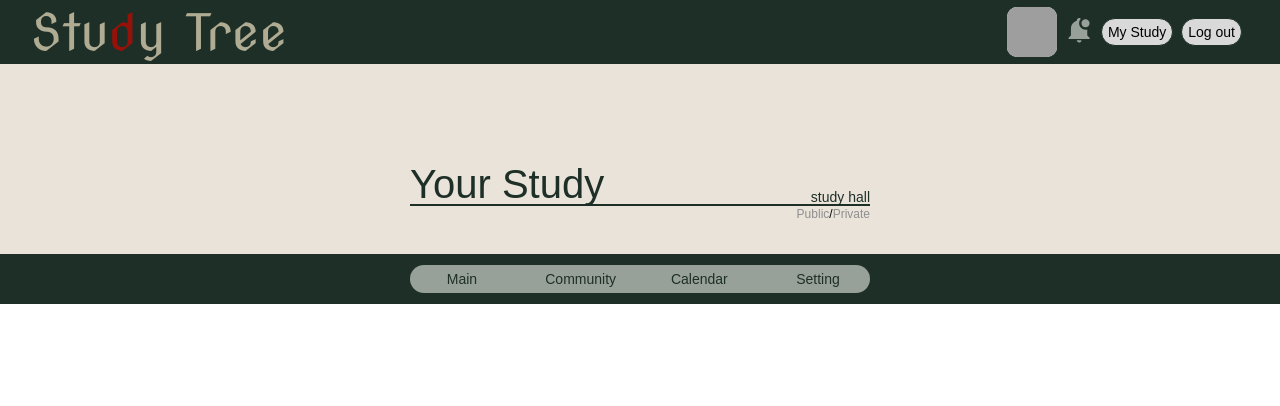
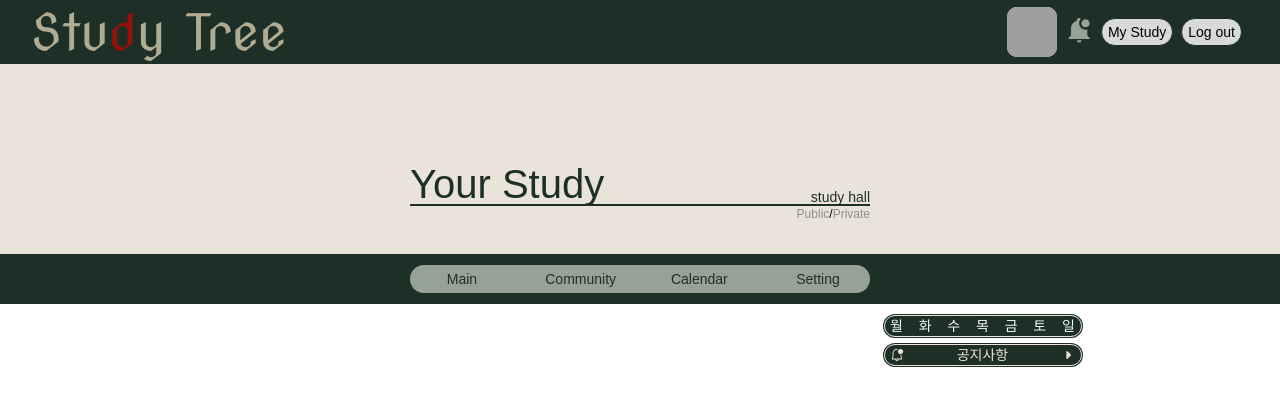
Before and after one commit to codestates-seb/seb41_main_022, a React (Create React App) app in the folder client/: page /study-hall in a window 1280 px wide. Shown: the top 406 px of the page. Built offline with nearby package versions, Linux system fonts and the light colour scheme; grey boxes are pictures that could not be loaded; a web font is replaced by a local one.

Commit message:
feat #39 : 스터디홀 우측 nav 뷰 구현

```diff
--- /dev/null
+++ b/client/src/components/StudyHallPage/StudyHallMain.tsx
@@ -0,0 +1,4 @@
+const StudyHallMain = () => {
+  return <div></div>;
+};
+export default StudyHallMain;
--- /dev/null
+++ b/client/src/components/StudyHallPage/StudyHallRightNav.tsx
@@ -0,0 +1,70 @@
+import styled from "styled-components";
+import WeekBar from "../WeekBar";
+import { FaCaretRight } from "react-icons/fa";
+import { VscBellDot } from "react-icons/vsc";
+//반드시 detail component(main, community, calendar, setting)를 부모로 받아야 합니다
+const StudyHallRightNav = () => {
+  return (
+    <Margin20>
+      <WeekBar />
+      <Notice>
+        <div className="wrapper">
+          <div>
+            <VscBellDot />
+          </div>
+          <div>공지사항</div>
+          <TopNavHover>
+            <FaCaretRight />
+          </TopNavHover>
+        </div>
+      </Notice>
+    </Margin20>
+  );
+};
+export default StudyHallRightNav;
+// content의 width와 nav width의 합에 25px만큼 마진
+const Margin20 = styled.main`
+  margin-top: 122px;
+  position: fixed;
+  margin-left: 685px;
+  * {
+    font-family: "mainB", Arial;
+    font-size: 12px;
+  }
+`;
+const Notice = styled.div`
+  margin-top: 5px;
+  width: 198px;
+  background-color: var(--green);
+  border-radius: var(--radius-30);
+  padding: 1px;
+  .wrapper {
+    border: 1px solid var(--beige-00);
+    border-radius: var(--radius-30);
+    display: flex;
+    align-items: center;
+    justify-content: space-between;
+    padding: 0 2px;
+  }
+  div {
+    color: var(--beige-00);
+    display: flex;
+    align-items: center;
+    padding: 3px;
+  }
+`;
+const TopNavHover = styled.div`
+  display: flex;
+  justify-content: center;
+  align-items: center;
+  background-color: var(--green);
+  border-radius: var(--radius-30);
+  margin: 1px;
+  width: 12px;
+  height: 12px;
+  color: var(--gray-00);
+  :hover {
+    background-color: var(--beige-00);
+    color: var(--green);
+  }
+`;
--- a/client/src/components/StudyHallPage/StudyHallTopNav.tsx
+++ b/client/src/components/StudyHallPage/StudyHallTopNav.tsx
@@ -1,4 +1,5 @@
 import styled from "styled-components";
+import StudyHallRightNav from "./StudyHallRightNav";
 
 const StudyHallTopNav = () => {
   return (
@@ -9,6 +10,7 @@ const StudyHallTopNav = () => {
         <div>Calendar</div>
         <div>Setting</div>
       </Nav>
+      <StudyHallRightNav />
     </TopNavWrapper>
   );
 };
@@ -28,7 +30,6 @@ const Nav = styled.nav`
   background-color: var(--mopo-00);
   width: 460px;
   height: 28px;
-  margin: 0 auto;
   border-radius: var(--radius-30);
   display: flex;
   flex-direction: row;
--- a/client/src/components/WeekBar.tsx
+++ b/client/src/components/WeekBar.tsx
@@ -19,35 +19,35 @@ const WeekBar = () => {
 export default WeekBar;
 
 const WeekWrapper = styled.main`
-  width: 200px;
+  max-width: 198px;
   background-color: var(--green);
   border-radius: var(--radius-30);
-
+  padding: 1px;
   * {
-    font-size: 15px;
+    font-size: 12px;
   }
-
   > .border {
-    margin: 1px;
     border: 1px solid var(--beige-00);
     border-radius: var(--radius-30);
     display: flex;
-    flex-direction: row;
+    align-items: center;
     justify-content: space-between;
+    padding: 0 2px;
   }
 `;
 //요일 들어가는 div
 const WeekBlock = styled.div`
-  font-family: "mainM";
-  max-width: 25px;
-  max-height: 25px;
+  display: flex;
+  justify-content: center;
+  align-items: center;
+  font-family: "mainB";
+  width: 18px;
+  height: 18px;
   margin: 1px;
   background-color: var(--green);
-  padding: 0 5px;
   border-radius: var(--radius-30);
   color: var(--gray-00);
   text-align: center;
-  line-height: 22px;
   :hover {
     background-color: var(--beige-00);
     color: var(--green);
--- a/client/src/pages/StudyHallPage.tsx
+++ b/client/src/pages/StudyHallPage.tsx
@@ -1,12 +1,15 @@
 import React from "react";
 import StudyHallHead from "../components/StudyHallPage/StudyHallHead";
 import StudyHallTopNav from "../components/StudyHallPage/StudyHallTopNav";
+import StudyHallMain from "../components/StudyHallPage/StudyHallMain";
+import StudyHallRightNav from "../components/StudyHallPage/StudyHallRightNav";
 
 const StudyHallPage = () => {
   return (
     <div>
       <StudyHallHead />
       <StudyHallTopNav />
+      <StudyHallMain />
     </div>
   );
 };
```
